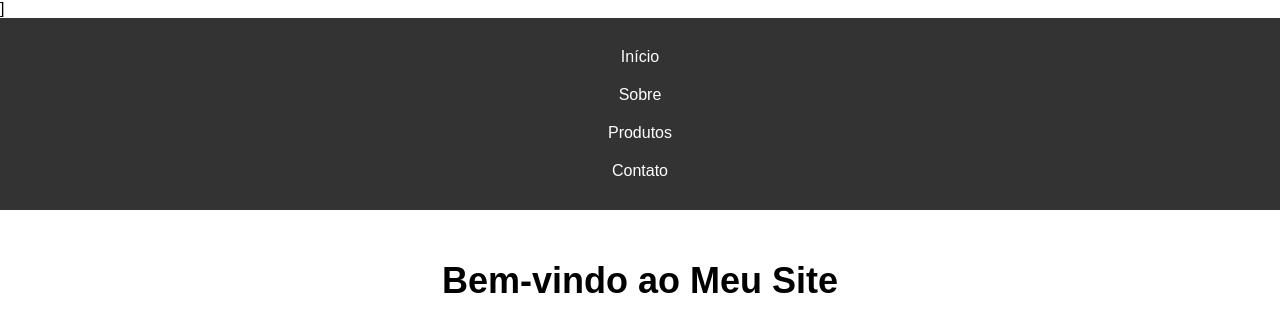
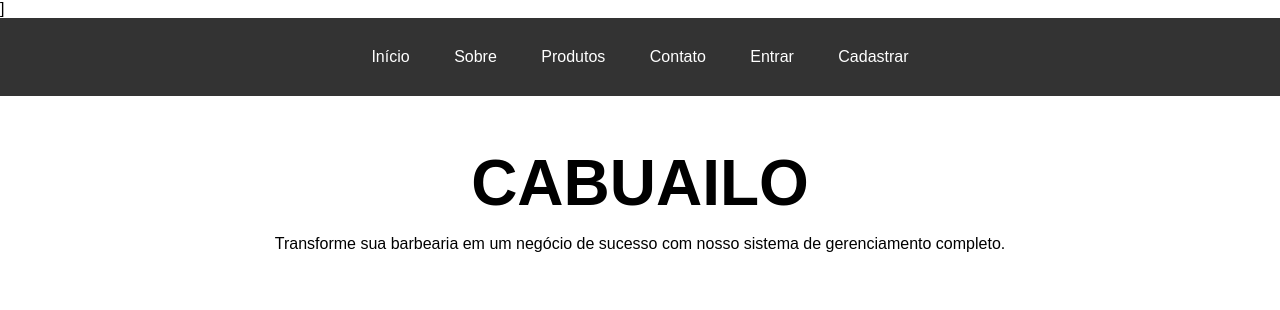
Before and after one commit to plxulo/cabuailo, a PHP site: page / in a window 1280 px wide. Shown: the top 310 px of the page. Run offline with PHP 8.4, Linux system fonts and the light colour scheme.

Commit message:
adicionar e organizar botões, direitos reservados, titulo / subtitulo

```diff
--- a/index.html
+++ b/index.html
@@ -10,25 +10,27 @@
 
 <body>
 
-  <!-- Menu de Navegação -->
+  <!-- navbar -->
   <header>
     <nav>
-      <ul>
-        <li><a href="#">Início</a></li>
-        <li><a href="#">Sobre</a></li>
-        <li><a href="#">Produtos</a></li>
-        <li><a href="#">Contato</a></li>
-      </ul>
+        <a href="#">Início</a>
+        <a href="#">Sobre</a>
+        <a href="#">Produtos</a>
+        <a href="#">Contato</a>
+        <!--<div class="btn">!-->
+          <a href="#">Entrar</a>
+          <a href="#">Cadastrar</a>
+        <!--</div>!-->
     </nav>
   </header>
 
-  <!-- Título e Subtítulo -->
+  <!-- título / subtítulo -->
   <section>
-    <h1>Bem-vindo ao Meu Site</h1>
-    <h2>Conheça nossos Produtos</h2>
+    <h1>CABUAILO</h1>
+    <p>Transforme sua barbearia em um negócio de sucesso com nosso sistema de gerenciamento completo.</p>
   </section>
 
-  <!-- Quatro Imagens Clicáveis -->
+  <!-- imagens -->
   <section>
     <a href="#"><img src="imagem1.jpg" alt="Imagem 1"></a>
     <a href="#"><img src="imagem2.jpg" alt="Imagem 2"></a>
@@ -36,9 +38,9 @@
     <a href="#"><img src="imagem4.jpg" alt="Imagem 4"></a>
   </section>
 
-  <!-- Footer -->
+  <!-- footer -->
   <footer>
-    <p>Todos os direitos reservados &copy; Meu Site</p>
+    <p>Todos os direitos reservados &copy; CABUAILO</p>
   </footer>
 
 </body>
--- a/style.css
+++ b/style.css
@@ -1,10 +1,10 @@
-    /* Estilos gerais */
+/* geral */
 body {
   font-family: Arial, sans-serif;
   margin: 0;
 }
 
-      /* Menu de Navegação */
+/* navbar */
 header {
   background-color: #333;
   color: #fff;
@@ -12,11 +12,8 @@
   text-align: center;
 }
 
-      header nav ul {
-        list-style: none;
-        margin: 0;
-        padding: 0;
-        display: inline-block;
+header nav {
+
 }
 
 header nav a {
@@ -31,20 +28,34 @@
   color: #333;
 }
 
-      /* Título e Subtítulo */
+/*.btn {
+  padding: 10px 8px;
+  border: #333 solid;
+  border-radius: 15px;
+  background: #fff;
+  text-align: center;
+}
+.btn:hover {
+  background: #851111;
+  transition: background 1s;
+}
+
+/* titulo / subtitulo */
 section h1 {
   text-align: center;
-        font-size: 36px;
+  font-size: 4rem;
   margin-top: 50px;
+  margin-bottom: 0px;
 }
 
-      section h2 {
+section p {
   text-align: center;
-        font-size: 24px;
+  font-size: 1rem;
   margin-bottom: 50px;
+  margin-top: 15px;
 }
 
-      /* Quatro Imagens Clicáveis */
+/* imagens */
 section img {
   width: calc(25% - 20px);
   height: 200px;
@@ -52,7 +63,7 @@
   margin: 10px;
 }
 
-      /* Footer */
+/* footer */
 footer {
   background-color: #333;
   color: #fff;
```
Lines whose indentation alone changed are shown as unchanged.
